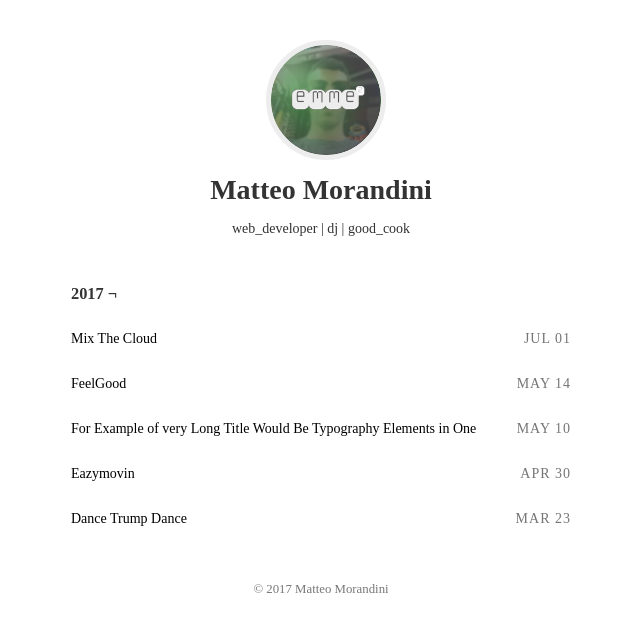
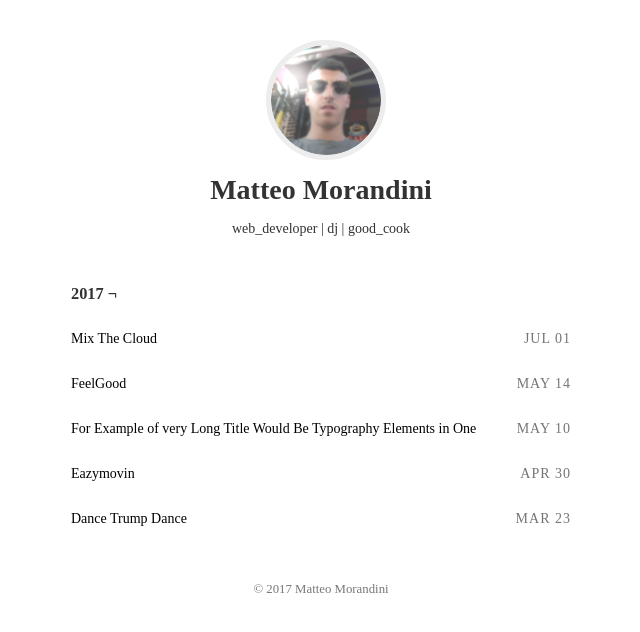
Before and after one commit to mmorandini/mmorandini.github.io, a Jekyll site: the page built from index.html, in a window 1280 px wide. Shown: the top 632 px of the page, without its empty margins (319-959 px from the left). Built offline with Jekyll 4.4.1, drawn with Linux system fonts in a browser that asks for light colours; nearby versions of some CDN libraries.

Commit message:
final image

```diff
--- a/_sass/custom.scss
+++ b/_sass/custom.scss
@@ -3,13 +3,18 @@
 	height: 120px;
 	margin: 0 auto;
 	border: 5px solid #ededed;
-	background-image: url(/assets/images/profilo-logo-hover.png);
+	background-image: url(/assets/images/profilo.png);
 	background-size: cover;
 	background-position: center;
 	border-radius: 90px;
 	&:hover{
+	-webkit-transition: opacity 1s ease-in-out;
+	-moz-transition: opacity 1s ease-in-out;
+	-o-transition: opacity 1s ease-in-out;
+	-ms-transition: opacity 1s ease-in-out;
+	transition: opacity 1s ease-in-out;
 	border: 5px solid lime;
-	opacity: 0.7;
+	background-image: url(/assets/images/profilo-v.png);
 	}
 }
 
```
Also changed, not shown: assets/images/profilo-v.png (added), assets/images/profilo.png.
